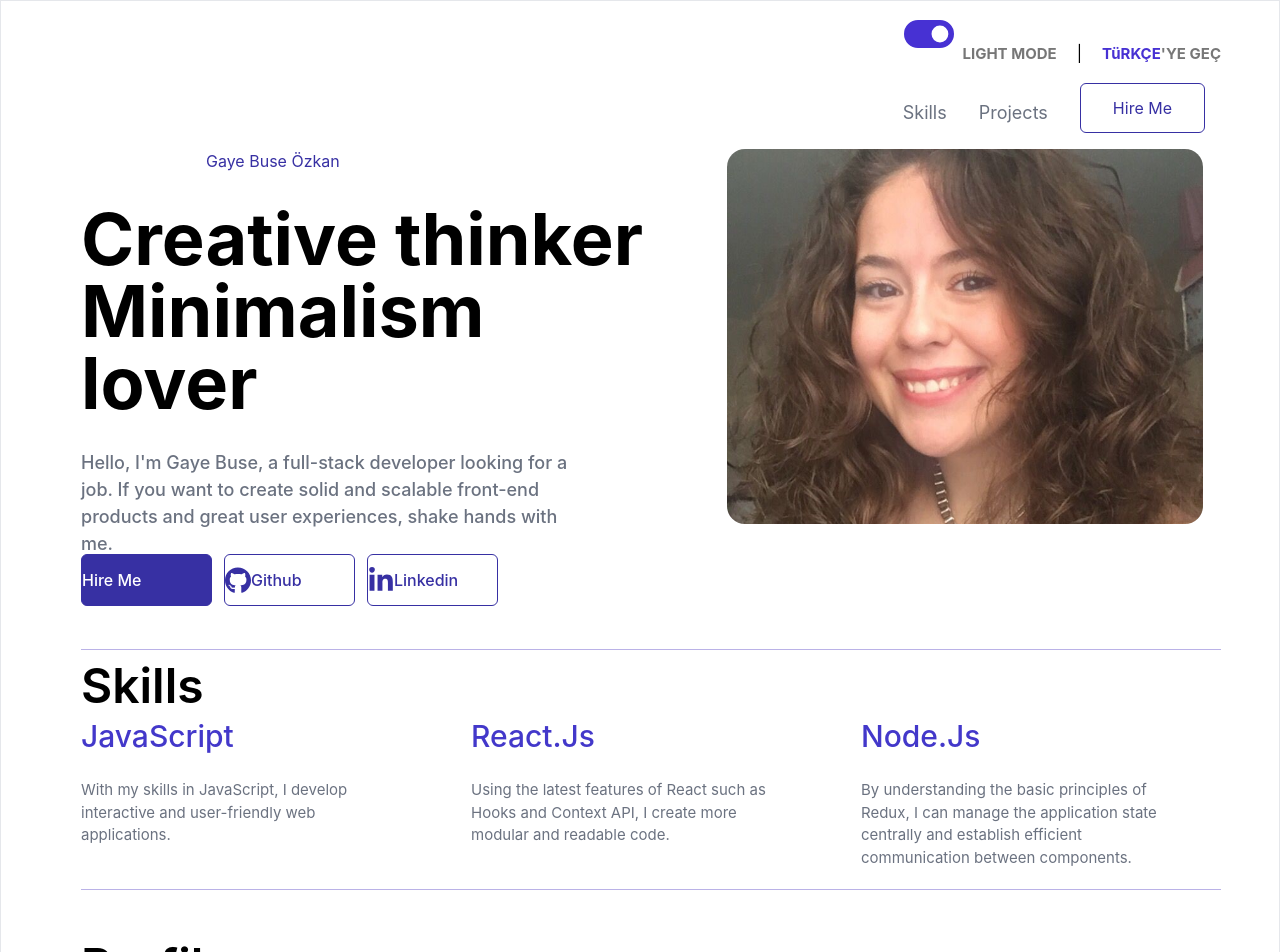
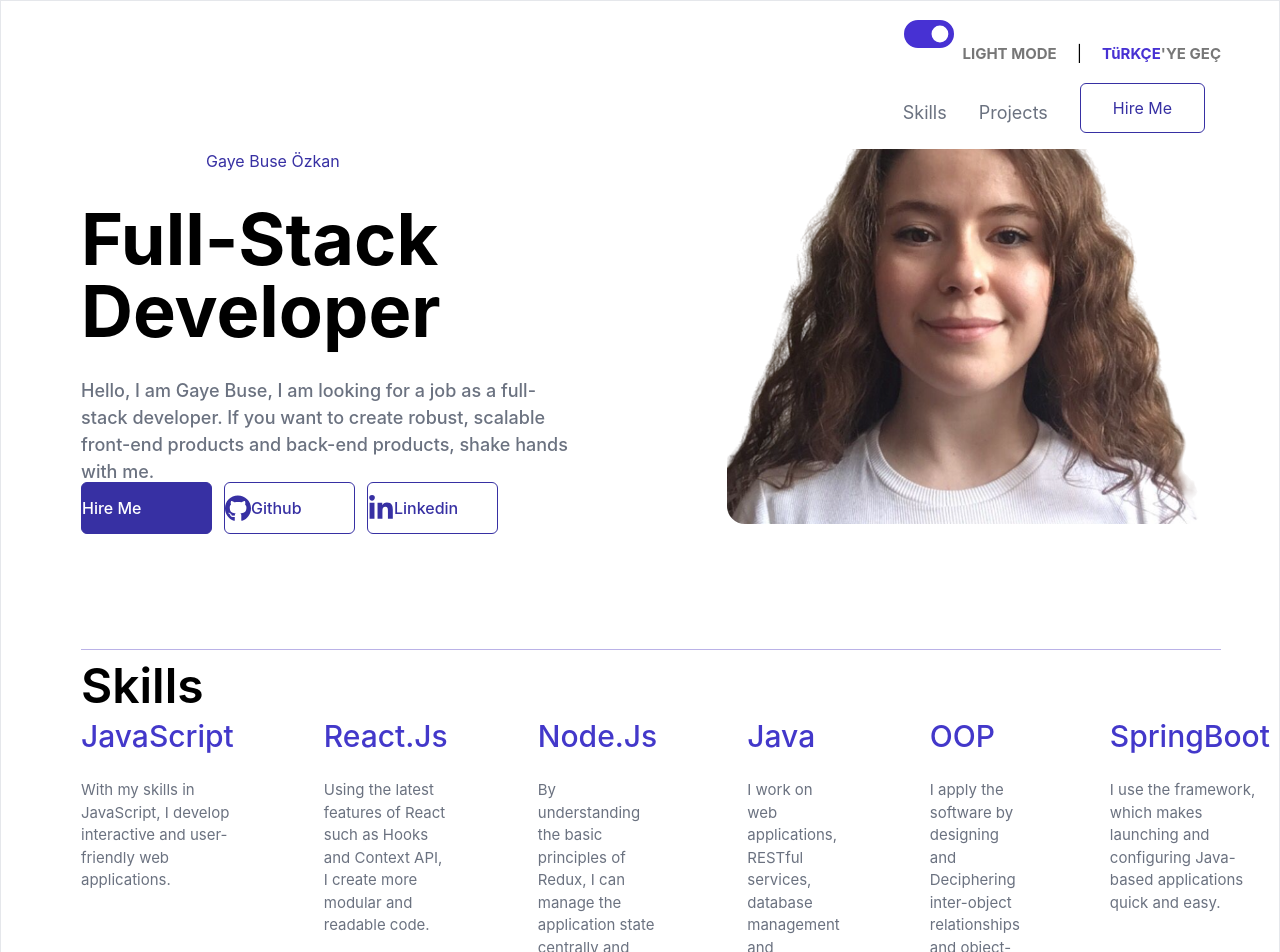
Before and after one commit to GayeBuse/CV, a React (Vite) app in the folder vite-project/: page / in a window 1280 px wide. Shown: the top 952 px of the page. Built offline with nearby package versions, Linux system fonts and the light colour scheme; no server answers.

Commit message:
güncell

```diff
--- a/vite-project/src/ProjectData.jsx
+++ b/vite-project/src/ProjectData.jsx
@@ -6,8 +6,8 @@ const ProjectData = {
       Hireme: "Beni İşe Al",
     },
     hero: {
-      h1: "Yaratıcı düşünür Minimalizm aşığı",
-      p1: "Merhaba, Ben Gaye Buse full-stack developer olarak iş aramaktayım. Eğer sağlam ve ölçeklenebilir ön uç ürünleri ve harika kullanıcı deneyimleri yaratmak istiyorsanız, Benimle el sıkışın.",
+      h1: "Full-Stack Developer",
+      p1: "Merhaba, Ben Gaye Buse full-stack developer olarak iş aramaktayım. Eğer sağlam , ölçeklenebilir ön uç ürünler ve arka uç ürünler  yaratmak istiyorsanız, Benimle el sıkışın.",
       button1: "Beni işe Al",
       button2: "Github",
       button3: "Linkedin",
@@ -22,9 +22,26 @@ const ProjectData = {
         title: "React.Js",
         p1: "Hooks, Context API gibi React'in en yeni özelliklerini kullanarak daha modüler ve okunabilir kodlar oluşturuyorum.",
       },
+
       Node: {
         title: "Node.Js",
         p1: "Redux'un temel prensiplerini anlayarak, uygulama state'ini merkezi bir şekilde yönetebilir, bileşenler arasında verimli bir iletişim kurabilirim.",
+      },
+      Java: {
+        title: "Java",
+        p1: "Web uygulamaları, RESTful servisler, veri tabanı yönetimi, iş mantığı uygulamaları üzerine çalışıyorum. ",
+      },
+      OOP: {
+        title: "OOP",
+        p1: "Yazılımı nesneler arası ilişkiler ve nesne temelli yapılar üzerinden tasarlayarak uyguluyorum.",
+      },
+      SpringBoot: {
+        title: "SpringBoot",
+        p1: " Java tabanlı uygulamaların hızlı ve kolay bir şekilde başlatılmasını ve yapılandırılmasını sağlayan framework'ü kullanıyorum.",
+      },
+      SQLandPostgreSql: {
+        title: "SQL-PostgreSql",
+        p1: "   Veritabanı tablolarını oluşturarak ilişkilendiriyorum. SQL sorguları kullanarak veritabanınından verileri alıyorum.",
       },
     },
     profile: {
@@ -58,8 +75,8 @@ const ProjectData = {
       Hireme: "Hire Me",
     },
     hero: {
-      h1: "Creative thinker Minimalism lover",
-      p1: "Hello, I'm Gaye Buse, a full-stack developer looking for a job. If you want to create solid and scalable front-end products and great user experiences, shake hands with me.",
+      h1: "Full-Stack Developer",
+      p1: "Hello, I am Gaye Buse, I am looking for a job as a full-stack developer. If you want to create robust, scalable front-end products and back-end products, shake hands with me.",
       button1: "Hire Me",
       button2: "Github",
       button3: "Linkedin",
@@ -77,6 +94,22 @@ const ProjectData = {
       Node: {
         title: "Node.Js",
         p1: "By understanding the basic principles of Redux, I can manage the application state centrally and establish efficient communication between components.",
+      },
+      Java: {
+        title: "Java",
+        p1: "I work on web applications, RESTful services, database management and business logic applications.",
+      },
+      OOP: {
+        title: "OOP",
+        p1: " I apply the software by designing and Deciphering inter-object relationships and object-based structures.",
+      },
+      SpringBoot: {
+        title: "SpringBoot",
+        p1: " I use the framework, which makes launching and configuring Java-based applications quick and easy.",
+      },
+      SQLandPostgreSql: {
+        title: "SQL-PostgreSql",
+        p1: "I create and associate database tables. I retrieve data from the database using SQL queries.",
       },
     },
     profile: {
--- a/vite-project/src/components/Hero/Hero.jsx
+++ b/vite-project/src/components/Hero/Hero.jsx
@@ -1,7 +1,7 @@
 import "./Hero.css";
 import { FaGithub } from "react-icons/fa";
 import { FaLinkedinIn } from "react-icons/fa";
-import gbo from "./gbo.jpeg";
+import gbo from "./gbo.png";
 import { LanguageContext } from "../../context/Language";
 import { useContext } from "react";
 import { Link } from "react-router-dom";
--- a/vite-project/src/components/Skills/Skills.jsx
+++ b/vite-project/src/components/Skills/Skills.jsx
@@ -21,6 +21,18 @@ export default function Skills() {
           <h1>{data.skills.Node.title}</h1>
           <p>{data.skills.Node.p1}</p>
         </div>
+        <div className="Java">
+          <h1>{data.skills.Java.title}</h1>
+          <p>{data.skills.Java.p1}</p>
+        </div>
+        <div className="OOP">
+          <h1>{data.skills.OOP.title}</h1>
+          <p>{data.skills.OOP.p1}</p>
+        </div>
+        <div className="SpringBoot">
+          <h1>{data.skills.SpringBoot.title}</h1>
+          <p>{data.skills.SpringBoot.p1}</p>
+        </div>
       </div>
     </div>
   );
```
Also changed, not shown: vite-project/src/components/Hero/gbo.jpeg (deleted), vite-project/src/components/Hero/gbo.png (added).
